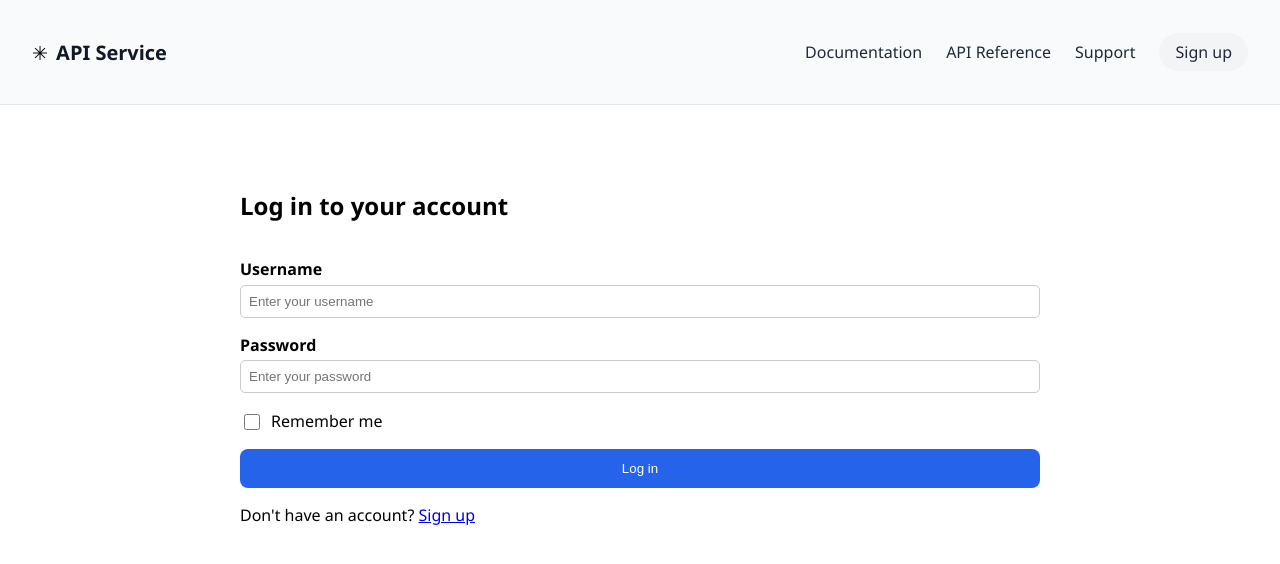
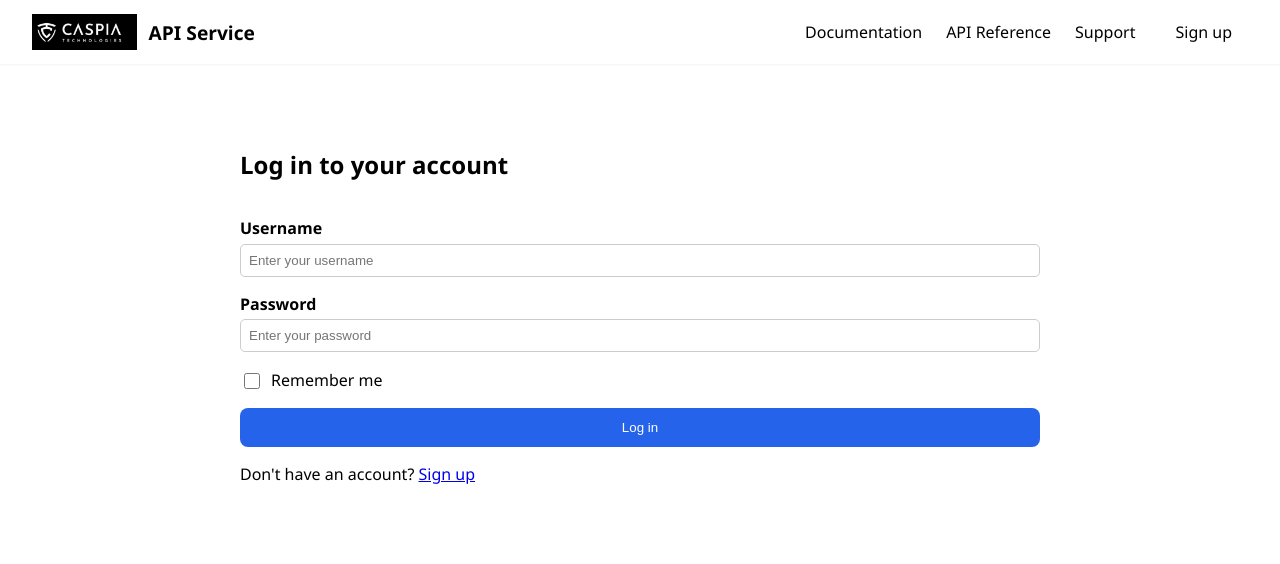
Before and after one commit to milindpawar007/Vishal-Inhouse-Project, a React (Create React App) app in the folder vishal-inhouse-project/: page / in a window 1280 px wide. Shown: the top 564 px of the page. Built offline with nearby package versions, Linux system fonts and the light colour scheme.

Commit message:
feat: update Navbar component with logo and improve layout, add signin route in App

```diff
--- a/vishal-inhouse-project/src/App.css
+++ b/vishal-inhouse-project/src/App.css
@@ -8,7 +8,7 @@ body.light {
   --border-color: #e5e7eb;
   --btn-outline-bg: #f9fafb;
   --btn-outline-hover: #e5e7eb;
-  --sidebar-active-bg: #e5e7eb; /* light gray */
+  --sidebar-active-bg: #e5e7eb;
   --sidebar-active-text: #111827;
 }
 
@@ -22,11 +22,13 @@ body.dark {
   --border-color: #334155;
   --btn-outline-bg: #1e293b;
   --btn-outline-hover: #475569;
-  --sidebar-active-bg: #1e293b; /* darker gray */
+  --sidebar-active-bg: #334155;
   --sidebar-active-text: #f9fafb;
 }
-
-/* Apply background and text globally */
+body.dark .navbar {
+  box-shadow: 0 1px 2px rgba(255, 255, 255, 0.05);
+}
+/* Base */
 body {
   background-color: var(--bg-main);
   color: var(--text-main);
@@ -35,19 +37,7 @@ body {
   padding: 0;
 }
 
-/* Full-page layout */
-.layout-root {
-  display: flex;
-  flex-direction: column;
-  height: 100vh;
-}
-.layout-body {
-  flex: 1;
-  display: flex;
-  overflow: hidden;
-}
-
-/* Auth + General Form Styles */
+/* AUTH PAGES (Login/Register) */
 .auth-container {
   max-width: 800px;
   margin: auto;
@@ -100,6 +90,8 @@ body {
   margin-top: 0.3rem;
   border: 1px solid #ccc;
   border-radius: 5px;
+  background: var(--bg-main);
+  color: var(--text-main);
 }
 
 .auth-remember label {
@@ -141,13 +133,34 @@ body {
   background-color: var(--btn-outline-hover);
 }
 
-/* Landing Layout */
-.landing-layout {
+/* APP LAYOUT */
+.layout-root {
   display: flex;
+  flex-direction: column;
   height: 100vh;
+}
+
+.layout-body {
+  flex: 1;
+  display: flex;
+  overflow: hidden;
+}
+
+.main-content {
+  flex: 1;
+  display: flex;
+  flex-direction: column;
   background-color: var(--bg-main);
-  color: var(--text-main);
 }
+
+.page-content {
+  flex: 1;
+  padding: 2rem;
+  background-color: var(--bg-main);
+  overflow-y: auto;
+}
+
+/* SIDEBAR */
 .sidebar {
   width: 220px;
   background-color: var(--bg-sidebar);
@@ -155,23 +168,6 @@ body {
   display: flex;
   flex-direction: column;
   border-right: 1px solid var(--border-color);
-}
-
-.sidebar-header {
-  display: flex;
-  justify-content: center;
-  align-items: center;
-  margin-bottom: 2rem;
-}
-
-.sidebar-logo-full {
-  max-width: 160px;
-  height: auto;
-}
-.sidebar-header h2 {
-  font-size: 1.1rem;
-  font-weight: 600;
-  color: var(--text-main);
 }
 
 .sidebar-nav {
@@ -189,20 +185,21 @@ body {
   color: var(--text-main);
   text-decoration: none;
   font-size: 0.95rem;
-  transition: background 0.3s ease;
+  transition: background 0.3s ease, color 0.3s ease;
 }
 
 .nav-item:hover {
-  background-color: rgba(0, 0, 0, 0.05);
+  background-color: rgba(255, 255, 255, 0.05);
 }
 
 .nav-item.active {
   background-color: var(--sidebar-active-bg);
+  color: var(--sidebar-active-text);
   font-weight: 600;
-  color: var(--sidebar-active-text);
 }
 
-accordion {
+/* ACCORDION (if used) */
+.accordion {
   margin-bottom: 0.5rem;
 }
 
@@ -228,30 +225,18 @@ accordion {
   color: var(--text-main);
   font-size: 0.9rem;
 }
-.main-content {
-  flex: 1;
-  display: flex;
-  flex-direction: column;
-  background-color: var(--bg-main);
-}
 
-.page-content {
-  flex: 1;
-  padding: 2rem;
-  background-color: var(--bg-main);
-  overflow-y: auto;
-}
-
-/* Header */
+/* HEADER */
 header {
   height: 64px;
   display: flex;
   justify-content: space-between;
   align-items: center;
   padding: 0 2rem;
+  background-color: var(--bg-main);
   border-bottom: 1px solid var(--border-color);
-  background-color: var(--bg-main);
 }
+
 .header-left {
   display: flex;
   align-items: center;
@@ -269,49 +254,21 @@ header {
   font-weight: 600;
   color: var(--text-main);
 }
+
 .header-right {
   display: flex;
   align-items: center;
   gap: 0.75rem;
 }
 
-/* Profile / User Section */
-.avatar {
-  width: 32px;
-  height: 32px;
+/* PROFILE SECTION */
+.avatar,
+.avatar-pill {
+  width: 36px;
+  height: 36px;
   border-radius: 50%;
+  object-fit: cover;
   border: 2px solid var(--border-color);
-}
-
-.user-section {
-  display: flex;
-  align-items: center;
-  gap: 1rem;
-  font-weight: 500;
-  color: var(--text-main);
-}
-
-.user-info {
-  display: flex;
-  align-items: center;
-  gap: 0.5rem;
-}
-
-.user-badge {
-  font-size: 1.2rem;
-  padding: 2px 6px;
-  background-color: var(--badge-bg);
-  border: 1px solid var(--border-color);
-  border-radius: 6px;
-  display: flex;
-  align-items: center;
-  justify-content: center;
-}
-
-.header-right {
-  display: flex;
-  align-items: center;
-  gap: 0.75rem;
 }
 
 .user-pill {
@@ -336,18 +293,56 @@ header {
   color: var(--text-main);
 }
 
-.avatar-pill {
-  width: 36px;
-  height: 36px;
-  border-radius: 50%;
-  object-fit: cover;
-  border: 2px solid var(--border-color);
+.navbar {
+  height: 64px;
+  background-color: var(--bg-main);
+  padding: 0 2rem;
+  display: flex;
+  align-items: center;
+  justify-content: space-between;
+  box-shadow: 0 1px 2px rgba(0, 0, 0, 0.05); /* subtle shadow */
 }
 
-.avatar-pill {
-  width: 36px;
+.navbar-left {
+  display: flex;
+  align-items: center;
+  gap: 0.75rem;
+}
+
+.navbar-logo {
   height: 36px;
-  border-radius: 50%;
-  object-fit: cover;
-  border: 2px solid var(--border-color);
+  width: auto;
+  object-fit: contain;
 }
+
+.navbar-title {
+  font-size: 1.2rem;
+  font-weight: 700;
+  color: var(--text-main);
+}
+
+.navbar-right {
+  display: flex;
+  align-items: center;
+  gap: 1.5rem;
+}
+
+.navbar-right a {
+  text-decoration: none;
+  color: var(--text-main);
+  font-weight: 500;
+}
+
+.signup-btn {
+  padding: 0.4rem 1rem;
+  border: 1px solid var(--border-color);
+  border-radius: 8px;
+  background-color: var(--btn-outline-bg);
+  font-weight: 500;
+  color: var(--text-main);
+  text-decoration: none;
+}
+
+.signup-btn:hover {
+  background-color: var(--btn-outline-hover);
+}
--- a/vishal-inhouse-project/src/App.js
+++ b/vishal-inhouse-project/src/App.js
@@ -9,6 +9,7 @@ function App() {
     <Routes>
       <Route path="/" element={<Login />} />
       <Route path="/register" element={<Register />} />
+      <Route path="/signin" element={<Login />} />
       <Route path="/home" element={<Landing />} />
       {/* <Route path="/landing" element={<Landing />} /> */}
     </Routes>
--- a/vishal-inhouse-project/src/component/Navbar.jsx
+++ b/vishal-inhouse-project/src/component/Navbar.jsx
@@ -1,5 +1,4 @@
 import { Link } from 'react-router-dom';
-import './Navbar.css';
 
 const Navbar = ({ authMode }) => {
     const mode = authMode || "register";
@@ -9,14 +8,20 @@ const Navbar = ({ authMode }) => {
     return (
         <header className="navbar">
             <div className="navbar-left">
-                <span className="logo-icon">✳</span>
-                <h1>API Service</h1>
+                <img
+                    src="/Logo.jpg"
+                    alt="Logo"
+                    className="navbar-logo"
+                />
+                <h1 className="navbar-title">API Service</h1>
             </div>
             <nav className="navbar-right">
                 <a href="#">Documentation</a>
                 <a href="#">API Reference</a>
                 <a href="#">Support</a>
-                <Link to={authLink} className="signup-btn">{authText}</Link>
+                <Link to={authLink} className="signup-btn">
+                    {authText}
+                </Link>
             </nav>
         </header>
     );
```
